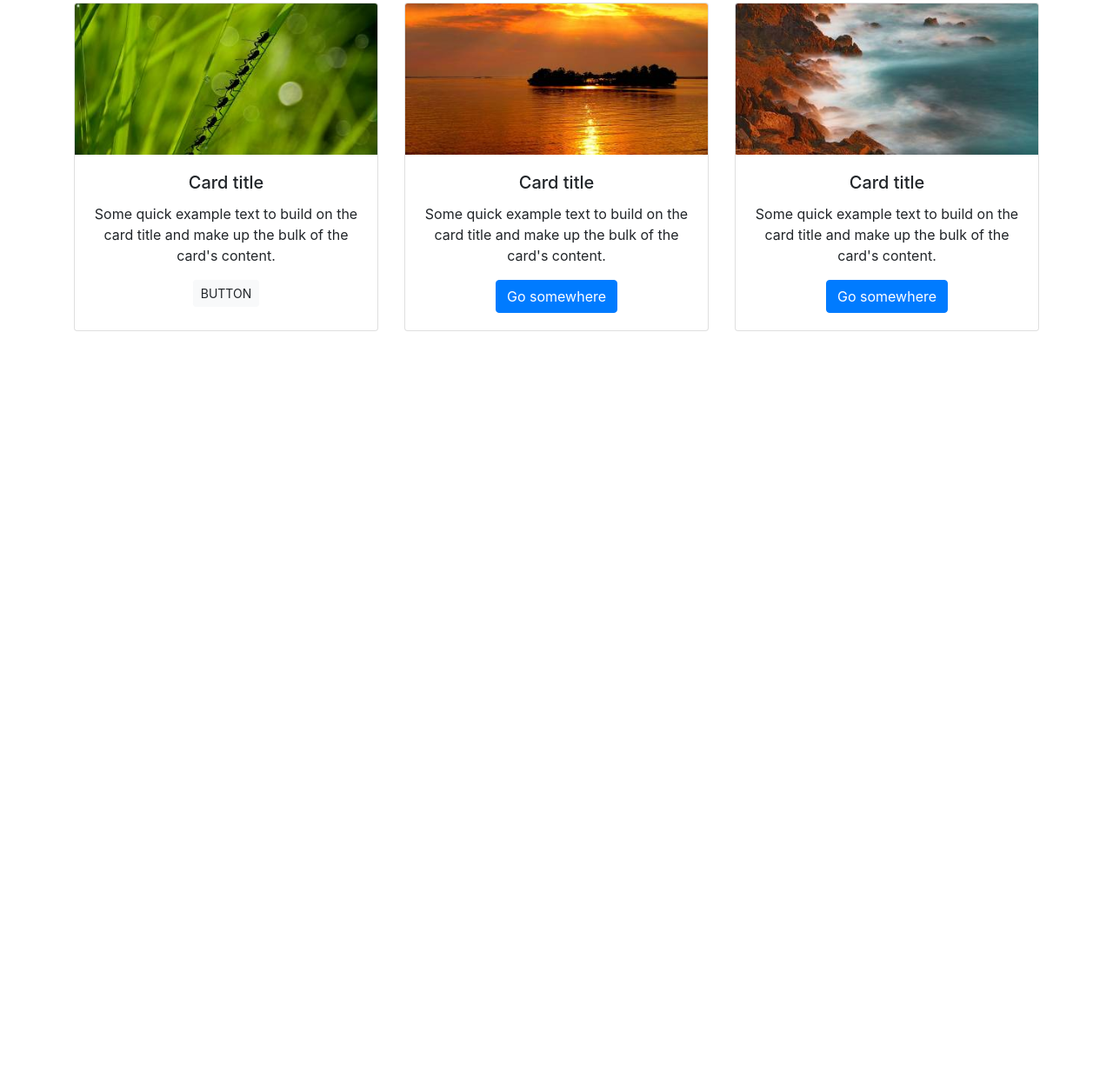
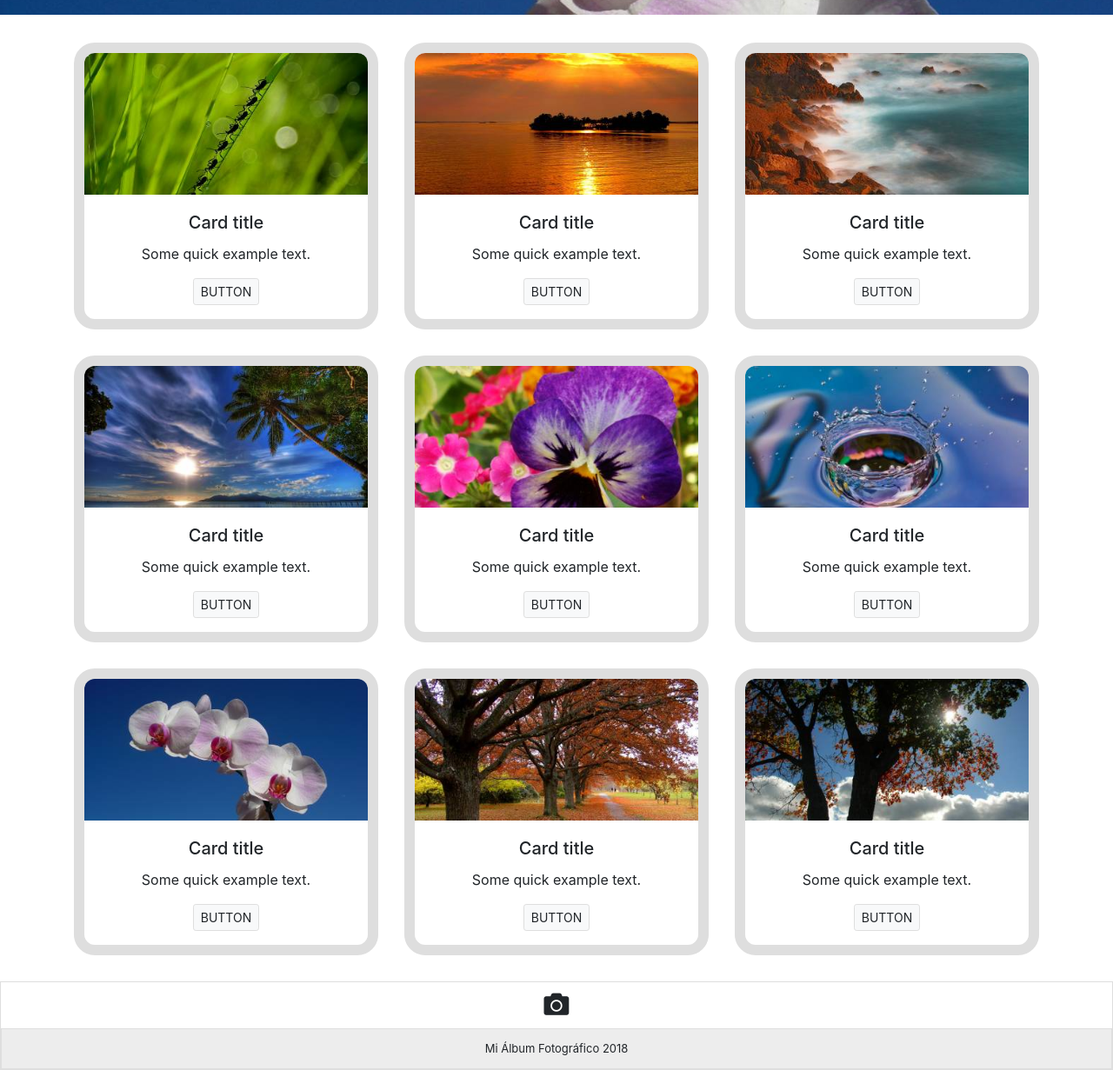
Before and after one commit to josefalopez/Actividad007, a plain HTML site: page index.html in a window 1280 px wide. Shown: the part 446-1677 px from the top of the page at 87% size. Before the commit the page ends 827 px from the top, so only its background shows below. Drawn offline with nearby package versions, Linux system fonts and the light colour scheme.

Commit message:
diseñofinal

```diff
--- a/index.html
+++ b/index.html
@@ -3,25 +3,33 @@
 <head>
 	<title></title>
 	<meta charset="utf-8">
+	<link rel="stylesheet" href="https://stackpath.bootstrapcdn.com/bootstrap/4.1.1/css/bootstrap.min.css" integrity="sha384-WskhaSGFgHYWDcbwN70/dfYBj47jz9qbsMId/iRN3ewGhXQFZCSftd1LZCfmhktB" crossorigin="anonymous">
+	<link rel="stylesheet" href="https://use.fontawesome.com/releases/v5.0.13/css/all.css" integrity="sha384-DNOHZ68U8hZfKXOrtjWvjxusGo9WQnrNx2sqG0tfsghAvtVlRW3tvkXWZh58N9jp" crossorigin="anonymous">
 	<link rel="stylesheet" type="text/css" href="style.css">
-	<link rel="stylesheet" href="https://stackpath.bootstrapcdn.com/bootstrap/4.1.1/css/bootstrap.min.css" integrity="sha384-WskhaSGFgHYWDcbwN70/dfYBj47jz9qbsMId/iRN3ewGhXQFZCSftd1LZCfmhktB" crossorigin="anonymous">
 </head>
 <body>
 
-	<ul class="nav justify-content-end">
+<!-- Navbar -->
+
+	<nav class="navbar navbar-expand-lg navbar-light bg-light">
+	  <a class="navbar-brand" href="#"><i class="fas fa-camera"></i></a>
+	  <button class="navbar-toggler" type="button" data-toggle="collapse" data-target="#navbarNav" aria-controls="navbarNav" aria-expanded="false" aria-label="Toggle navigation">
+	    <span class="navbar-toggler-icon"></span>
+	  </button>
+	  <div class="collapse navbar-collapse" id="navbarNav">
+	    <ul class="navbar-nav">
 	      <li class="nav-item">
-	    <a class="nav-link active" href="#">Active</a>
+	        <a class="nav-link" href="#">Home</a>
 	      </li>
 	      <li class="nav-item">
-	    <a class="nav-link" href="#">Link</a>
+	        <a class="nav-link" href="#">About</a>
 	      </li>
 	      <li class="nav-item">
-	    <a class="nav-link" href="#">Link</a>
-	  </li>
-	  <li class="nav-item">
-	    <a class="nav-link disabled" href="#">Disabled</a>
+	        <a class="nav-link" href="#">Contact</a>
 	      </li>
 	    </ul>
+	  </div>
+	</nav>
 
 <!-- Header -->
 
@@ -43,7 +51,7 @@
 			  <img class="card-img-top" src="./assets/images/1.jpg" alt="Card image cap">
 			  <div class="card-body">
 			    <h5 class="card-title">Card title</h5>
-			    <p class="card-text">Some quick example text to build on the card title and make up the bulk of the card's content.</p>
+			    <p class="card-text">Some quick example text.</p>
 			    <a href="#" class="btn btn-light btn-sm">button</a>
 			  </div>
 			</div>
@@ -51,21 +59,81 @@
 			  <img class="card-img-top" src="./assets/images/2.jpg" alt="Card image cap">
 			  <div class="card-body">
 			    <h5 class="card-title">Card title</h5>
-			    <p class="card-text">Some quick example text to build on the card title and make up the bulk of the card's content.</p>
-			    <a href="#" class="btn btn-primary">Go somewhere</a>
+			    <p class="card-text">Some quick example text.</p>
+			    <a href="#" class="btn btn-light btn-sm">button</a>
 			  </div>
 			</div>
 			<div class="card">
 			  <img class="card-img-top" src="./assets/images/3.jpg" alt="Card image cap">
 			  <div class="card-body">
 			    <h5 class="card-title">Card title</h5>
-			    <p class="card-text">Some quick example text to build on the card title and make up the bulk of the card's content.</p>
-			    <a href="#" class="btn btn-primary">Go somewhere</a>
+			    <p class="card-text">Some quick example text.</p>
+			    <a href="#" class="btn btn-light btn-sm">button</a>
+			  </div>
+			</div>
+		</div>
+		<div class="card-deck text-center">
+			<div class="card">
+			  <img class="card-img-top" src="./assets/images/4.jpg" alt="Card image cap">
+			  <div class="card-body">
+			    <h5 class="card-title">Card title</h5>
+			    <p class="card-text">Some quick example text.</p>
+			    <a href="#" class="btn btn-light btn-sm">button</a>
+			  </div>
+			</div>
+			<div class="card">
+			  <img class="card-img-top" src="./assets/images/5.jpg" alt="Card image cap">
+			  <div class="card-body">
+			    <h5 class="card-title">Card title</h5>
+			    <p class="card-text">Some quick example text.</p>
+			    <a href="#" class="btn btn-light btn-sm">button</a>
+			  </div>
+			</div>
+			<div class="card">
+			  <img class="card-img-top" src="./assets/images/6.jpg" alt="Card image cap">
+			  <div class="card-body">
+			    <h5 class="card-title">Card title</h5>
+			    <p class="card-text">Some quick example text.</p>
+			    <a href="#" class="btn btn-light btn-sm">button</a>
+			  </div>
+			</div>
+		</div>
+		<div class="card-deck text-center">
+			<div class="card">
+			  <img class="card-img-top" src="./assets/images/7.jpg" alt="Card image cap">
+			  <div class="card-body">
+			    <h5 class="card-title">Card title</h5>
+			    <p class="card-text">Some quick example text.</p>
+			    <a href="#" class="btn btn-light btn-sm">button</a>
+			  </div>
+			</div>
+			<div class="card">
+			  <img class="card-img-top" src="./assets/images/8.jpg" alt="Card image cap">
+			  <div class="card-body">
+			    <h5 class="card-title">Card title</h5>
+			    <p class="card-text">Some quick example text.</p>
+			    <a href="#" class="btn btn-light btn-sm">button</a>
+			  </div>
+			</div>
+			<div class="card">
+			  <img class="card-img-top" src="./assets/images/9.jpg" alt="Card image cap">
+			  <div class="card-body">
+			    <h5 class="card-title">Card title</h5>
+			    <p class="card-text">Some quick example text.</p>
+			    <a href="#" class="btn btn-light btn-sm">button</a>
 			  </div>
 			</div>
 		</div>
 	</div>
 
+<!-- Footer -->
+
+	<footer class="text-center">
+		<div>
+			<i class="fas fa-camera"></i>
+		</div>
+		<div class="pageinfo"> Mi Álbum Fotográfico 2018</div>
+	</footer>
 
 
 <!-- Código Bootstrap -->
--- a/style.css
+++ b/style.css
@@ -1,11 +1,38 @@
+.nav-item a {
+	color: gray;
+}
+.navbar-nav {
+	margin-left: auto;
+}
 .jumbotron {
 	background-image: url(./assets/images/bg.jpg);
+	background-size: cover;
 	color: white;
+	border-radius: 0;
 }
-.card {
+.card-deck .card {
 	float: left;
+	height: 330px;
+	margin-bottom: 30px;
+	border: 12px solid #dedede;
+	border-radius: 1.5rem;
+	overflow: hidden;
 }
 .btn-light {
 	text-transform: uppercase;
-	border: 5px black;
+	border: 1px solid #dedede;
 }
+footer {
+	border: 1px solid #dedede;
+}
+.fa-camera {
+	font-size: 180%;
+	margin: 12px;
+}
+.pageinfo {
+	font-size: 13px;
+	background-color: #ededed;
+	padding: 13px 0;
+	border: 1px solid #dedede;
+	box-sizing: border-box;
+}
```
Lines whose indentation alone changed are shown as unchanged.
